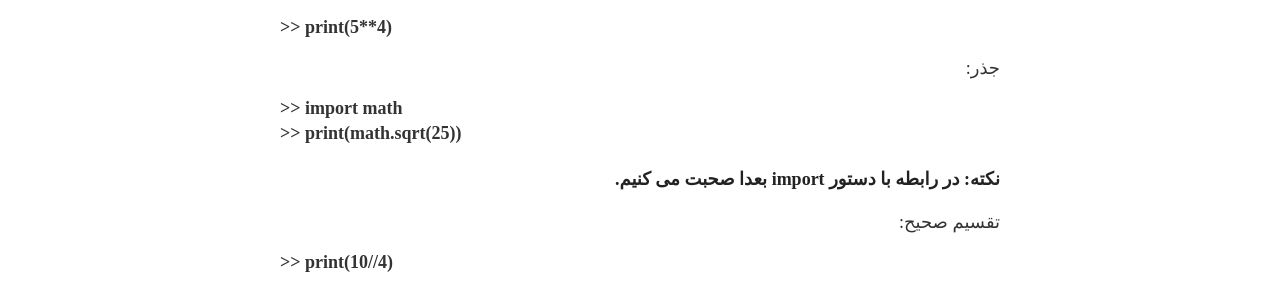
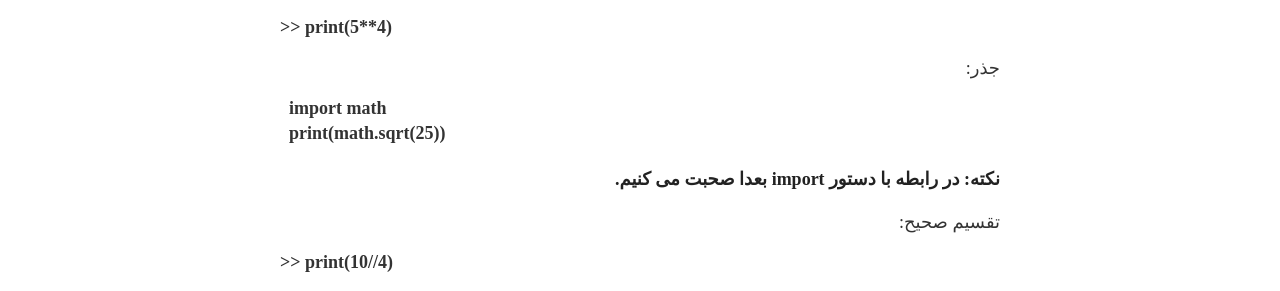
Before and after one commit to smhnaghavi/smhnaghavi.github.io, a Jekyll site: the page built from _posts/2021-10-19-عملگرها در زبان پایتون.md, in a window 1280 px wide. Shown: the part 719-1010 px from the top of the page. Built offline with Jekyll 4.4.1, drawn with Linux system fonts in a browser that asks for light colours; some web fonts are replaced; our own code applies the rules of GitHub Pages for plain Markdown files.

Commit message:
Update 2021-10-19-عملگرها در زبان پایتون.md

```diff
--- a/_posts/2021-10-19-عملگرها در زبان پایتون.md
+++ b/_posts/2021-10-19-عملگرها در زبان پایتون.md
@@ -42,12 +42,10 @@
 
 جذر:
 
-<div dir="ltr" style="font-weight: bold;">
-  >> import math
-</div>
-<div dir="ltr" style="font-weight: bold;">
-  >> print(math.sqrt(25))
-</div>
+<pre dir="ltr" style="font-weight: bold;">
+  import math
+  print(math.sqrt(25))
+</pre>
 
 ##### نکته: در رابطه با دستور import بعدا صحبت می کنیم.
 
```
